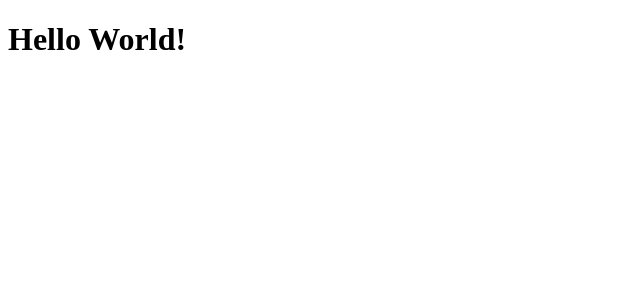
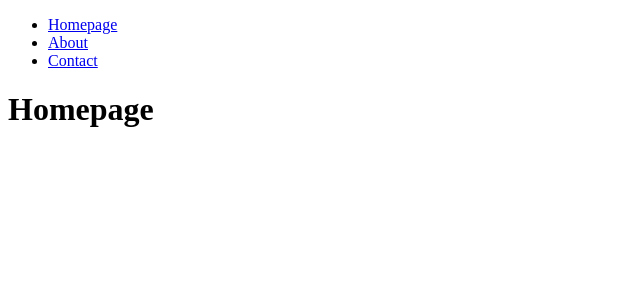
Before and after one commit to turdiyev/react-router-ssr, a React app: page / in a window 1280 px wide. Shown: the top 300 px of the page, without its empty margins (0-640 px from the left). Built offline with nearby package versions, Linux system fonts and the light colour scheme; the HTML template or start-up script is replaced by a standard one.

Commit message:
feat(App.js): Routers

```diff
--- a/App.js
+++ b/App.js
@@ -1,4 +1,59 @@
 import React, { Component } from 'react';
+import { Switch, Route } from 'react-router-dom';
+import { Link } from 'react-router-dom';
+
+class Menu extends Component {
+	render() {
+		return (
+			<div>
+				<ul>
+					<li>
+						<Link to={'/'}>Homepage</Link>
+					</li>
+					<li>
+						<Link to={'/about'}>About</Link>
+					</li>
+					<li>
+						<Link to={'/contact'}>Contact</Link>
+					</li>
+				</ul>
+			</div>
+		);
+	}
+}
+class Homepage extends Component {
+	render() {
+		return (
+			<div>
+                <Menu></Menu>
+				<h1>Homepage</h1>
+			</div>
+		);
+	}
+}
+
+class About extends Component {
+	render() {
+		return (
+			<div>
+                 <Menu></Menu>
+				<h1>About</h1>
+			</div>
+		);
+	}
+}
+
+class Contact extends Component {
+	render() {
+		return (
+			<div>
+                 <Menu></Menu>
+				<h1>Contact</h1>
+			</div>
+		);
+	}
+}
+
 
 export default class App extends Component {
 	constructor(props) {
@@ -8,7 +63,11 @@
 	render() {
 		return (
 			<div>
-				<h1>Hello World!</h1>
+				<Switch>
+					<Route exact path='/' component={ Homepage } />
+					<Route path="/about" component={ About } />
+					<Route path="/contact" component={ Contact } />
+				</Switch>
 			</div>
 		);
 	}
```
